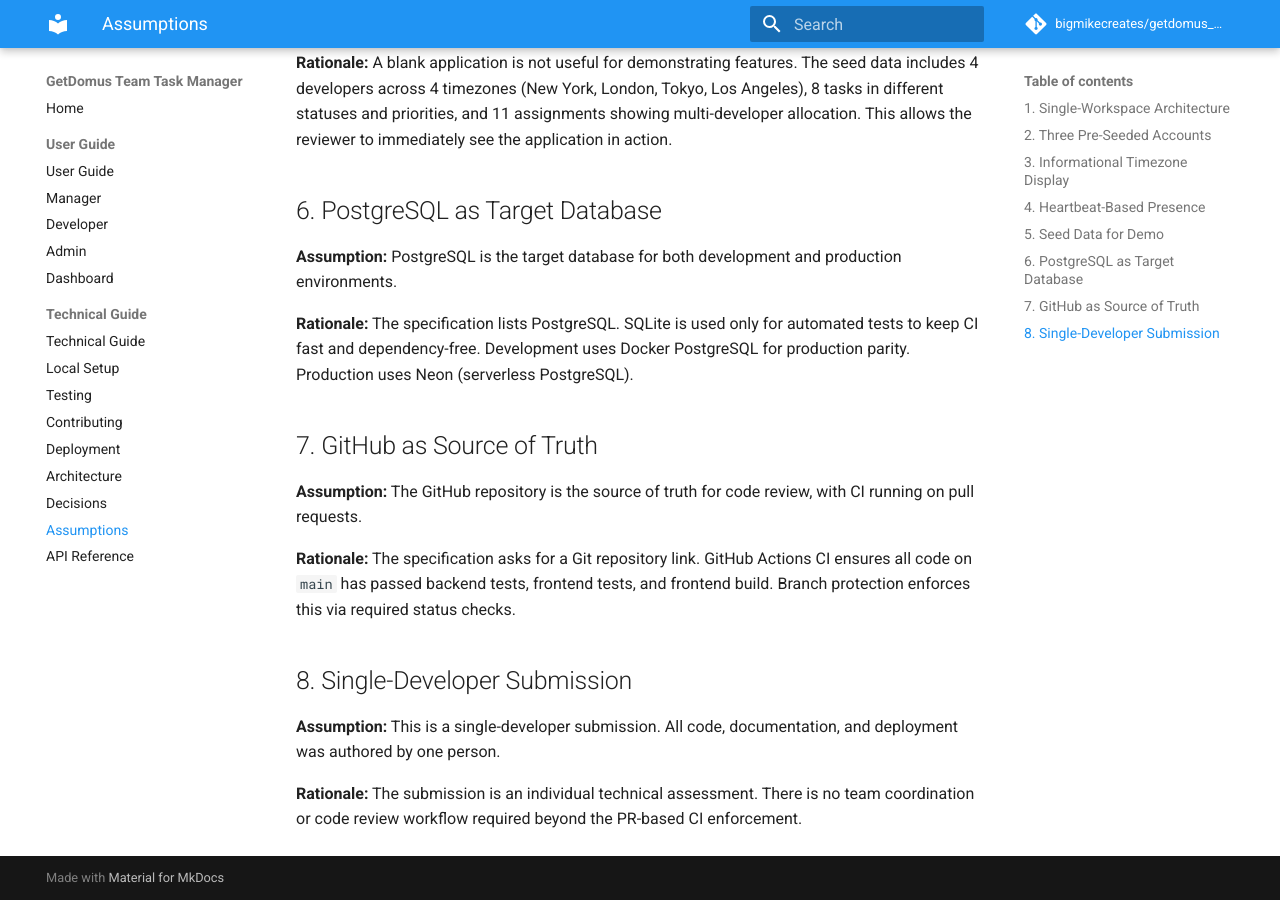
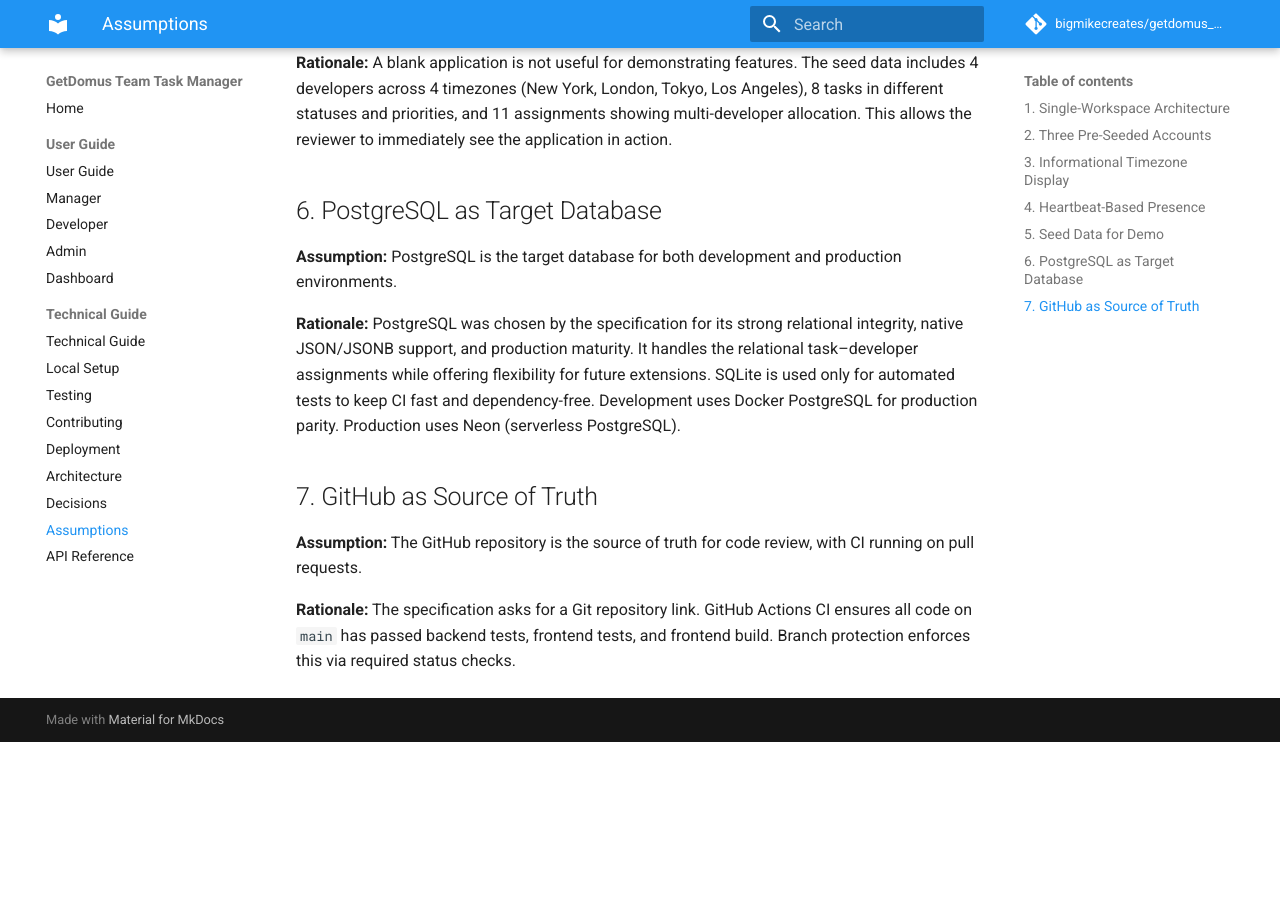
Before and after one commit to bigmikecreates/getdomus_team_task_manager, an MkDocs documentation site: the page built from docs/technical/assumptions.md, in a window 1280 px wide and 900 px high, scrolled down 1381 px. Built offline with MkDocs 1.6.1 and Material for MkDocs 9.7.7, drawn with Linux system fonts in a browser that asks for light colours; comment, search, counter and statistics services are not loaded; after the commit the page ends 2123 px from its top, so only the background shows below that.

Commit message:
docs: clean up assumptions, unify API reference header

```diff
--- a/docs/technical/assumptions.md
+++ b/docs/technical/assumptions.md
@@ -36,16 +36,10 @@ This document outlines the assumptions made during development and their rationa
 
 **Assumption:** PostgreSQL is the target database for both development and production environments.
 
-**Rationale:** The specification lists PostgreSQL. SQLite is used only for automated tests to keep CI fast and dependency-free. Development uses Docker PostgreSQL for production parity. Production uses Neon (serverless PostgreSQL).
+**Rationale:** PostgreSQL was chosen by the specification for its strong relational integrity, native JSON/JSONB support, and production maturity. It handles the relational task–developer assignments while offering flexibility for future extensions. SQLite is used only for automated tests to keep CI fast and dependency-free. Development uses Docker PostgreSQL for production parity. Production uses Neon (serverless PostgreSQL).
 
 ## 7. GitHub as Source of Truth
 
 **Assumption:** The GitHub repository is the source of truth for code review, with CI running on pull requests.
 
 **Rationale:** The specification asks for a Git repository link. GitHub Actions CI ensures all code on `main` has passed backend tests, frontend tests, and frontend build. Branch protection enforces this via required status checks.
-
-## 8. Single-Developer Submission
-
-**Assumption:** This is a single-developer submission. All code, documentation, and deployment was authored by one person.
-
-**Rationale:** The submission is an individual technical assessment. There is no team coordination or code review workflow required beyond the PR-based CI enforcement.
```
Also changed, not shown: docs/technical/api/reference.md (+2 -2 lines).
